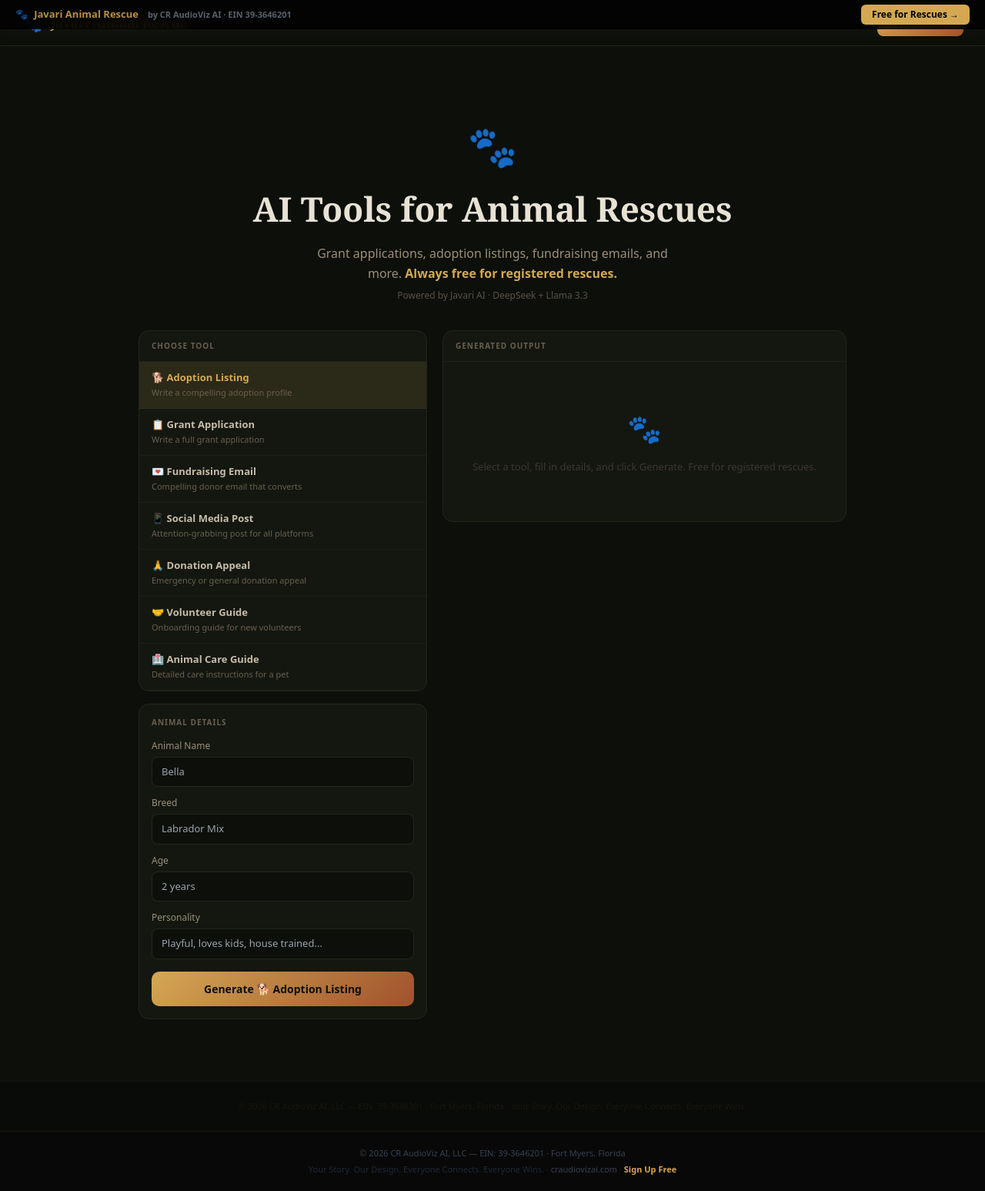
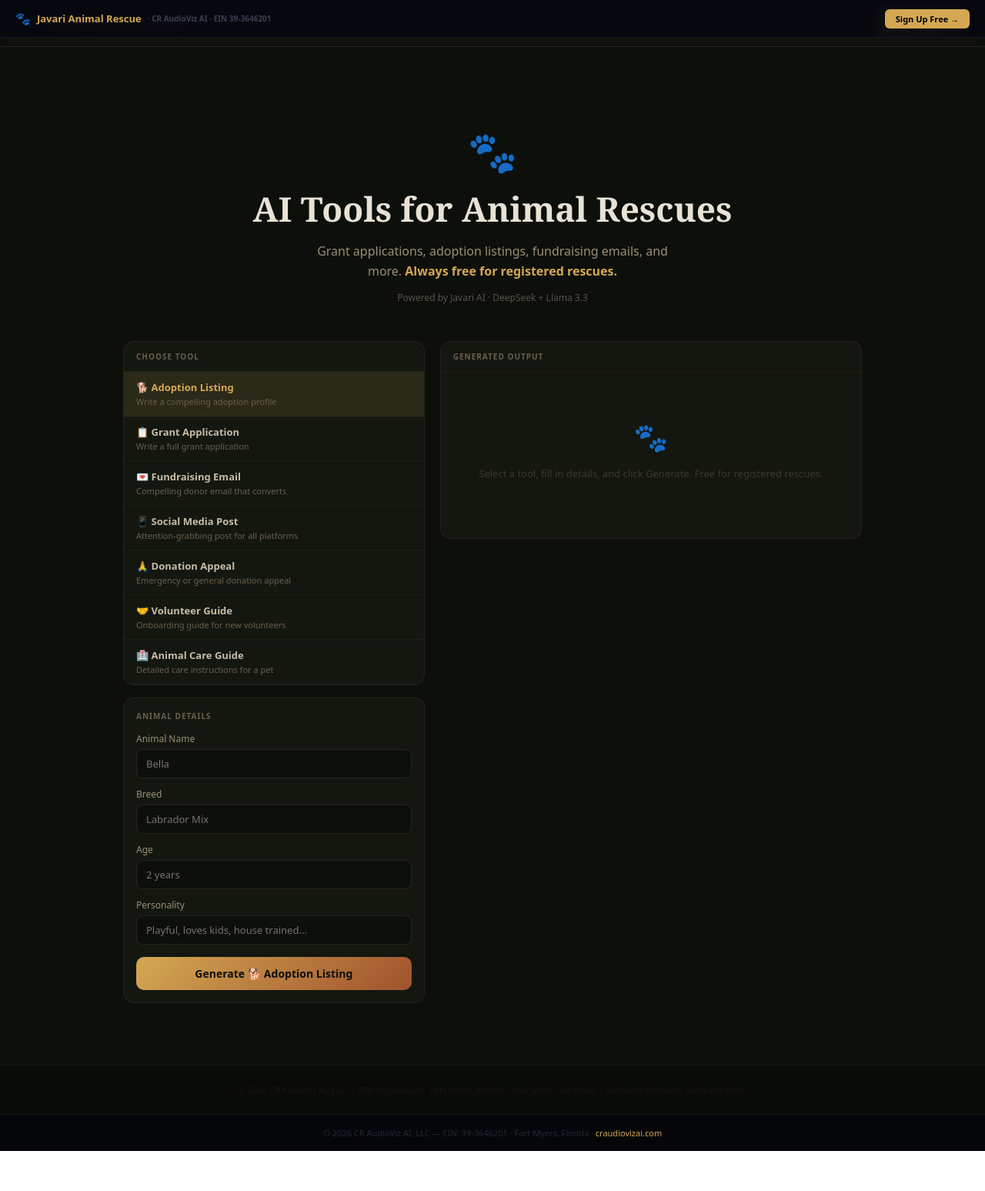
Before and after one commit to CR-AudioViz-AI/javari-animal-rescue, a Next.js app: page / in a window 1280 px wide. Shown: the whole page at 77% size. After the commit the page ends 1495 px from the top, so only its background shows below. Built offline with nearby package versions, Linux system fonts and the light colour scheme.

Commit message:
brand: universal layout — EIN 39-3646201, auth CTA, metadata [javari-animal-rescue]

```diff
--- a/app/layout.tsx
+++ b/app/layout.tsx
@@ -1,53 +1,30 @@
 // app/layout.tsx — javari-animal-rescue
-// Server-rendered shell: brand, metadata, EIN, auth CTA in HTML for SEO + production
-// CR AudioViz AI, LLC · EIN: 39-3646201 · May 2026
+// Universal brand shell — EIN, auth CTA, metadata
+// CR AudioViz AI · EIN 39-3646201 · May 2026
 import type { Metadata } from 'next'
-import './globals.css'
-
 export const dynamic = 'force-dynamic'
-
 export const metadata: Metadata = {
   title: 'Javari Animal Rescue',
-  description: 'AI tools for animal rescue organizations — grant writing, adoption listings, fundraising. Always free.',
-  keywords: ['Javari AI', 'CR AudioViz AI', 'Javari Animal Rescue', 'artificial intelligence'],
-  authors: [{ name: 'CR AudioViz AI, LLC' }],
-  creator: 'CR AudioViz AI, LLC',
-  publisher: 'CR AudioViz AI, LLC',
-  openGraph: {
-    title: 'Javari Animal Rescue',
-    description: 'AI tools for animal rescue organizations — grant writing, adoption listings, fundraising. Always free.',
-    siteName: 'Javari Animal Rescue',
-    type: 'website',
-  },
-  robots: { index: true, follow: true },
+  description: 'Javari Animal Rescue — powered by Javari AI on the CR AudioViz AI platform',
+  openGraph: { title: 'Javari Animal Rescue', type: 'website' },
 }
-
 export default function RootLayout({ children }: { children: React.ReactNode }) {
   return (
     <html lang="en">
-      <body style={{ margin: 0, padding: 0, fontFamily: 'system-ui, sans-serif' }}>
-        {/* Server-rendered brand bar — visible in HTML, no JS required */}
-        <div style={{ background: 'rgba(0,0,0,0.85)', backdropFilter: 'blur(8px)', padding: '6px 20px', display: 'flex', alignItems: 'center', justifyContent: 'space-between', position: 'relative', zIndex: 200 }}>
-          <a href="https://craudiovizai.com" style={{ display: 'flex', alignItems: 'center', gap: 8, textDecoration: 'none', color: '#fff', fontSize: 13, fontWeight: 600, opacity: 0.85 }}>
-            <span>🐾</span>
+      <body style={{ margin: 0, padding: 0, fontFamily: 'system-ui,sans-serif' }}>
+        <div style={{ background: 'rgba(7,8,15,0.95)', backdropFilter: 'blur(8px)', height: 48, display: 'flex', alignItems: 'center', justifyContent: 'space-between', padding: '0 20px', position: 'fixed', top: 0, left: 0, right: 0, zIndex: 200, borderBottom: '1px solid rgba(99,102,241,0.12)' }}>
+          <a href="https://craudiovizai.com" style={{ color: '#fff', textDecoration: 'none', fontWeight: 700, fontSize: 13, display: 'flex', alignItems: 'center', gap: 8 }}>
+            <span style={{ fontSize: 16 }}>🐾</span>
             <span style={{ color: '#d4a853' }}>Javari Animal Rescue</span>
-            <span style={{ color: '#6b7280', fontSize: 11, marginLeft: 4 }}>by CR AudioViz AI · EIN 39-3646201</span>
+            <span style={{ color: '#374151', fontSize: 10 }}>· CR AudioViz AI · EIN 39-3646201</span>
           </a>
-          <a href="https://craudiovizai.com/auth/signup" style={{ background: '#d4a853', color: '#000', borderRadius: 6, padding: '4px 14px', fontSize: 12, fontWeight: 700, textDecoration: 'none', whiteSpace: 'nowrap' }}>
-            Free for Rescues →
-          </a>
+          <a href="https://craudiovizai.com/auth/signup" style={{ background: '#d4a853', color: '#000', borderRadius: 6, padding: '5px 14px', fontSize: 11, fontWeight: 700, textDecoration: 'none' }}>Sign Up Free →</a>
         </div>
-        {children}
-        {/* Server-rendered footer — EIN always in HTML */}
-        <footer style={{ background: '#080808', borderTop: '1px solid rgba(255,255,255,0.06)', padding: '20px 24px', textAlign: 'center' }}>
-          <p style={{ color: '#374151', fontSize: 11, margin: '0 0 4px', fontFamily: 'system-ui' }}>
-            © 2026 CR AudioViz AI, LLC — EIN: 39-3646201 · Fort Myers, Florida
-          </p>
-          <p style={{ color: '#1f2937', fontSize: 11, margin: 0, fontFamily: 'system-ui' }}>
-            Your Story. Our Design. Everyone Connects. Everyone Wins. ·{' '}
-            <a href="https://craudiovizai.com" style={{ color: '#374151', textDecoration: 'none' }}>craudiovizai.com</a>
-            {' '}·{' '}
-            <a href="https://craudiovizai.com/auth/signup" style={{ color: '#d4a853', textDecoration: 'none', fontWeight: 600 }}>Sign Up Free</a>
+        <div style={{ paddingTop: 48 }}>{children}</div>
+        <footer style={{ background: '#050609', borderTop: '1px solid rgba(255,255,255,0.04)', padding: '16px 20px', textAlign: 'center' }}>
+          <p style={{ color: '#1f2937', fontSize: 11, margin: 0 }}>
+            © 2026 CR AudioViz AI, LLC — EIN: 39-3646201 · Fort Myers, Florida ·{' '}
+            <a href="https://craudiovizai.com" style={{ color: '#d4a853', textDecoration: 'none' }}>craudiovizai.com</a>
           </p>
         </footer>
       </body>
```
